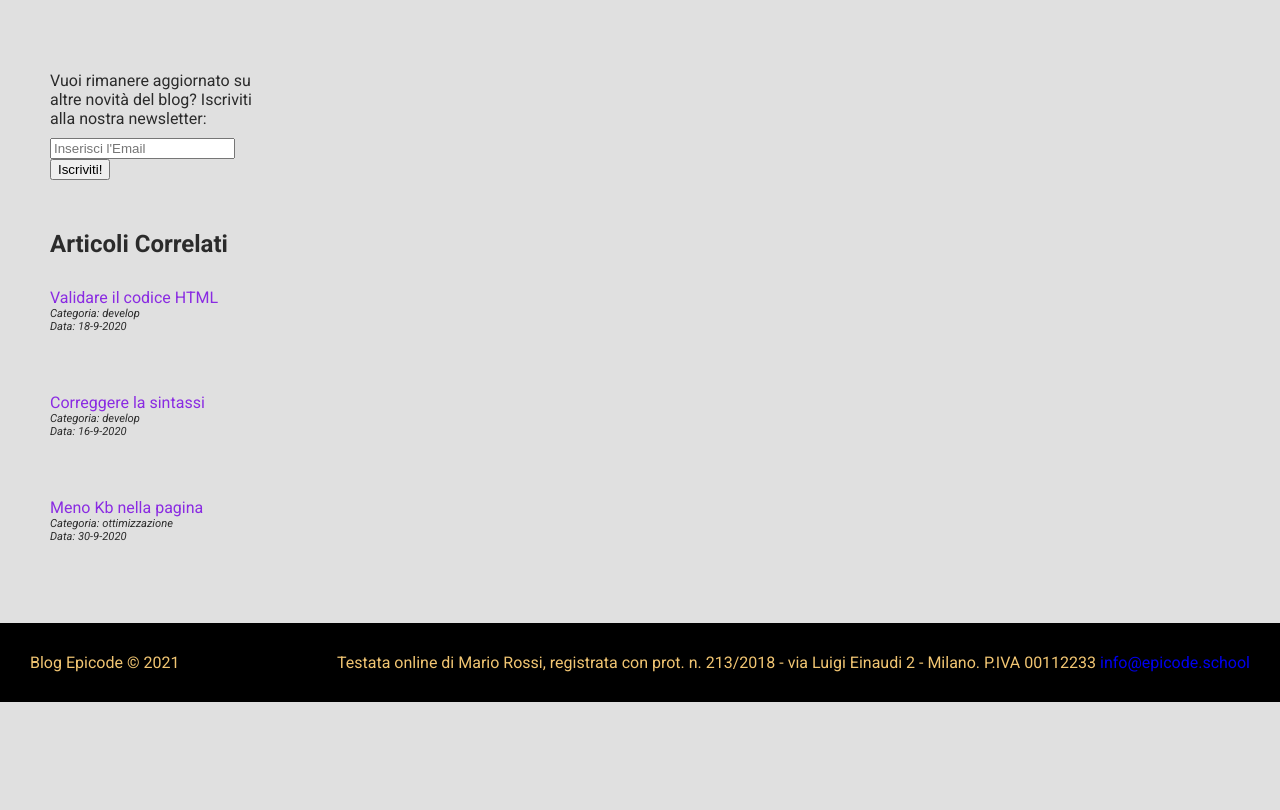
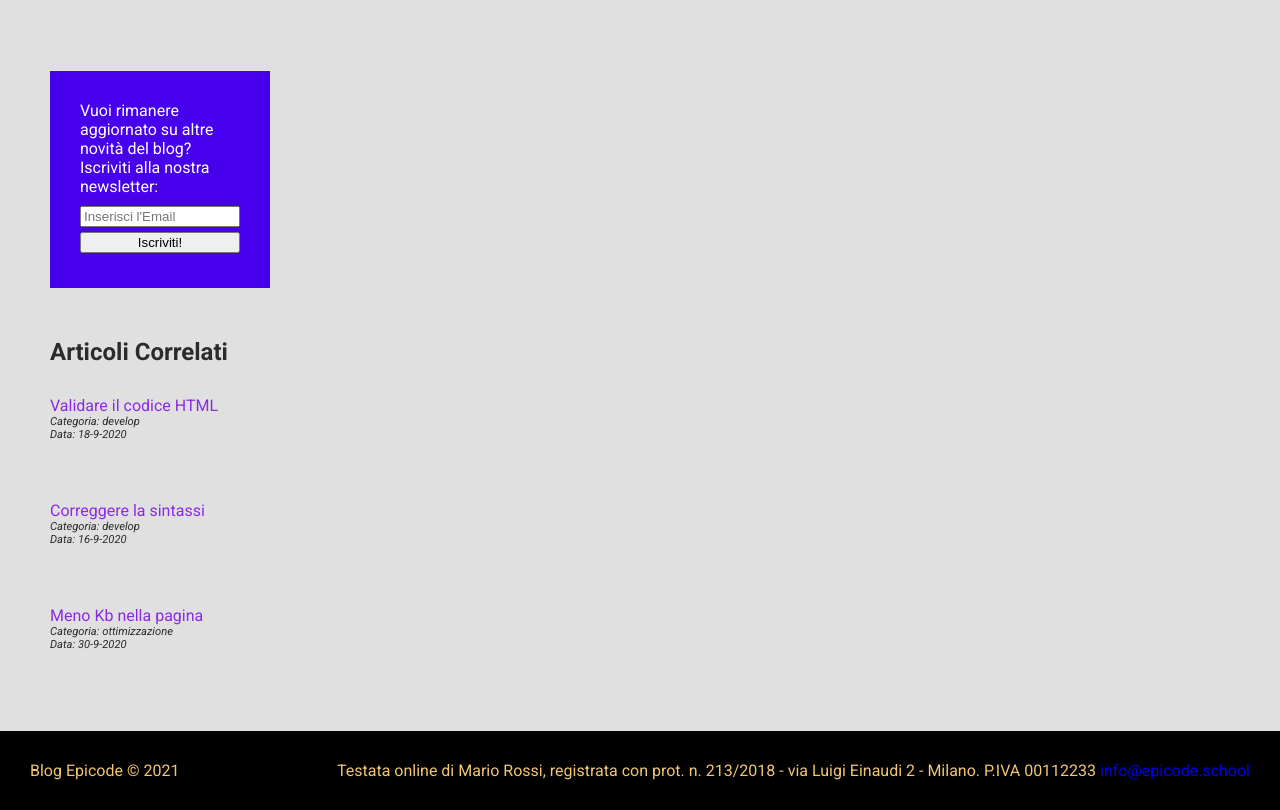
Before and after one commit to maioranav/U1-W1-D02, a plain HTML site: page index.html in a window 1280 px wide. Shown: the part 1430-2240 px from the top of the page. Before the commit the page ends 2132 px from the top, so only its background shows below. Drawn offline with Linux system fonts and the light colour scheme.

Commit message:
added color to newsletterform

```diff
--- a/style.css
+++ b/style.css
@@ -135,3 +135,15 @@ footer a:hover {
   font-size: 0.7em;
   font-style: italic;
 }
+
+form {
+  background-color: rgb(71, 0, 236);
+  color: white;
+  padding: 30px;
+  display: flex;
+  justify-content: space-between;
+  flex-direction: column;
+}
+form button {
+  margin: 5px 0;
+}
```
